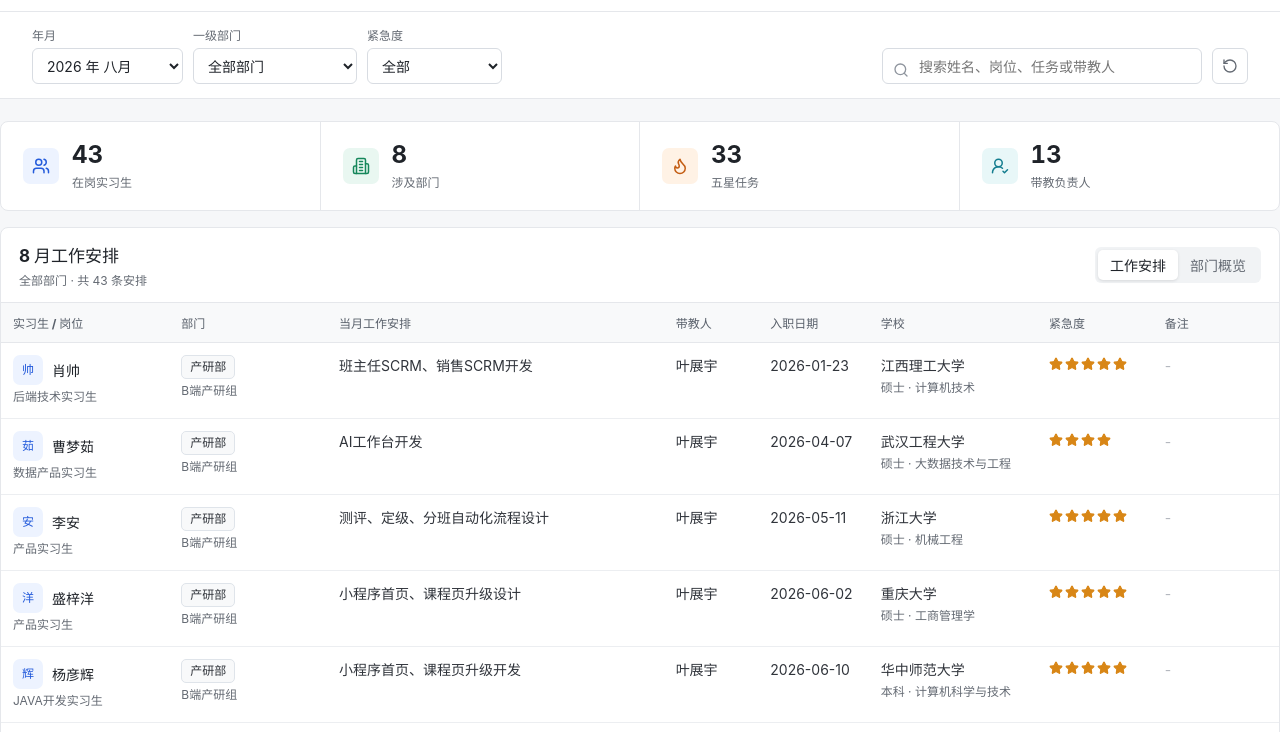
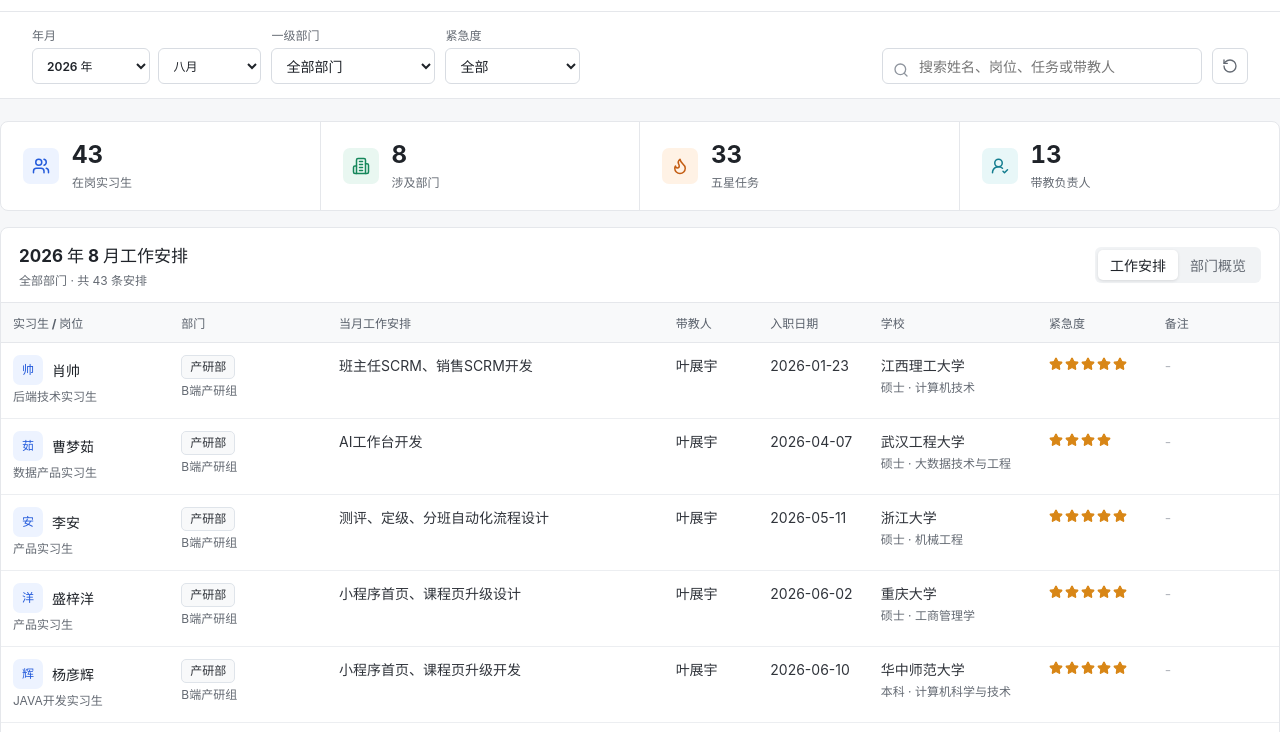
Before and after one commit to wangxu0724/intern-project-dashboard, a plain HTML site: page index.html in a window 1280 px wide. Shown: the part 60-792 px from the top of the page. Drawn offline with Linux system fonts and the light colour scheme.

Commit message:
Split date filter into year and month

```diff
--- a/app.js
+++ b/app.js
@@ -13,6 +13,7 @@
   };
 
   const elements = {
+    year: document.querySelector("#yearFilter"),
     month: document.querySelector("#monthFilter"),
     department: document.querySelector("#departmentFilter"),
     urgency: document.querySelector("#urgencyFilter"),
@@ -59,12 +60,6 @@
     match = text.match(/(?:^|\D)(\d{1,2})月/);
     if (match) return `${DEFAULT_YEAR}-${String(Number(match[1])).padStart(2, "0")}`;
     return fallbackMonth || `${DEFAULT_YEAR}-${String(new Date().getMonth() + 1).padStart(2, "0")}`;
-  }
-
-  function formatMonth(month) {
-    const [year, rawMonth] = String(month).split("-");
-    const monthNumber = Number(rawMonth);
-    return `${year} 年 ${MONTH_LABELS[monthNumber - 1] || monthNumber}月`;
   }
 
   function normalizeDate(value) {
@@ -201,6 +196,7 @@
 
   function currentFilters() {
     return {
+      year: elements.year.value,
       month: elements.month.value,
       department: elements.department.value,
       urgency: elements.urgency.value,
@@ -211,7 +207,11 @@
   function filteredRecords() {
     const filters = currentFilters();
     return state.records
-      .filter((record) => !filters.month || record.month === filters.month)
+      .filter((record) => {
+        const [recordYear, recordMonth] = String(record.month || "").split("-");
+        return (!filters.year || recordYear === filters.year)
+          && (!filters.month || recordMonth === filters.month);
+      })
       .filter((record) => filters.department === "all" || record.department === filters.department)
       .filter((record) => filters.urgency === "all" || record.urgency >= Number(filters.urgency))
       .filter((record) => {
@@ -286,9 +286,12 @@
 
   function render() {
     const records = filteredRecords();
+    const year = elements.year.value;
     const month = elements.month.value;
     const department = elements.department.value;
-    document.querySelector("#viewTitle").textContent = month ? `${Number(month.split("-")[1])} 月工作安排` : "工作安排";
+    document.querySelector("#viewTitle").textContent = year && month
+      ? `${year} 年 ${Number(month)} 月工作安排`
+      : "工作安排";
     document.querySelector("#resultSummary").textContent = `${department === "all" ? "全部部门" : department} · 共 ${records.length} 条安排`;
     renderMetrics(records);
     renderTable(records);
@@ -302,11 +305,21 @@
   }
 
   function populateFilters(preferredMonth) {
-    const currentMonth = preferredMonth || elements.month.value;
+    const availableMonths = [...new Set(state.records.map((record) => record.month).filter(Boolean))].sort().reverse();
+    const fallbackMonth = availableMonths[0] || `${DEFAULT_YEAR}-${String(new Date().getMonth() + 1).padStart(2, "0")}`;
+    const [preferredYear, preferredMonthNumber] = String(preferredMonth || "").split("-");
+    const currentYear = preferredYear || elements.year.value || fallbackMonth.split("-")[0];
+    const currentMonth = preferredMonthNumber || elements.month.value || fallbackMonth.split("-")[1];
     const currentDepartment = elements.department.value || "all";
-    const months = [...new Set(state.records.map((record) => record.month).filter(Boolean))].sort().reverse();
-    elements.month.innerHTML = months.map((month) => `<option value="${month}">${escapeHtml(formatMonth(month))}</option>`).join("");
-    elements.month.value = months.includes(currentMonth) ? currentMonth : (months[0] || "");
+    const years = [...new Set(availableMonths.map((month) => month.split("-")[0]))].sort().reverse();
+    if (!years.includes(currentYear)) years.unshift(currentYear);
+    elements.year.innerHTML = years.map((year) => `<option value="${year}">${year} 年</option>`).join("");
+    elements.year.value = currentYear;
+    elements.month.innerHTML = MONTH_LABELS.map((label, index) => {
+      const monthNumber = String(index + 1).padStart(2, "0");
+      return `<option value="${monthNumber}">${label}月</option>`;
+    }).join("");
+    elements.month.value = currentMonth;
 
     const departments = [...new Set(state.records.map((record) => record.department).filter(Boolean))].sort((a, b) => a.localeCompare(b, "zh-CN"));
     elements.department.innerHTML = `<option value="all">全部部门</option>${departments.map((department) => `<option value="${escapeHtml(department)}">${escapeHtml(department)}</option>`).join("")}`;
@@ -381,12 +394,18 @@
     setTimeout(() => URL.revokeObjectURL(url), 1000);
   }
 
+  function selectedPeriod() {
+    const year = elements.year.value;
+    const month = elements.month.value;
+    return year && month ? `${year}-${month}` : "全部时间";
+  }
+
   function exportMarkdown(records) {
     const rows = exportRows(records);
     const headers = Object.keys(rows[0] || {});
     const clean = (value) => String(value ?? "").replaceAll("|", "\\|").replace(/\r?\n/g, " ");
     const markdown = [
-      `# 实习生项目安排（${elements.month.value || "全部时间"}）`,
+      `# 实习生项目安排（${selectedPeriod()}）`,
       "",
       `筛选部门：${elements.department.value === "all" ? "全部部门" : elements.department.value}`,
       "",
@@ -395,7 +414,7 @@
       ...rows.map((row) => `| ${headers.map((header) => clean(row[header])).join(" | ")} |`),
       "",
     ].join("\n");
-    downloadBlob(markdown, "text/markdown;charset=utf-8", `实习生项目安排_${elements.month.value || "全部"}.md`);
+    downloadBlob(markdown, "text/markdown;charset=utf-8", `实习生项目安排_${selectedPeriod()}.md`);
   }
 
   function exportExcel(records) {
@@ -405,7 +424,7 @@
     worksheet["!cols"] = [6, 10, 14, 16, 18, 10, 22, 18, 9, 12, 16, 42, 12, 20].map((wch) => ({ wch }));
     const workbook = XLSX.utils.book_new();
     XLSX.utils.book_append_sheet(workbook, worksheet, "工作安排");
-    XLSX.writeFile(workbook, `实习生项目安排_${elements.month.value || "全部"}.xlsx`, { compression: true });
+    XLSX.writeFile(workbook, `实习生项目安排_${selectedPeriod()}.xlsx`, { compression: true });
   }
 
   async function loadInitialData() {
@@ -432,13 +451,13 @@
   }
 
   function bindEvents() {
-    [elements.month, elements.department, elements.urgency].forEach((element) => element.addEventListener("change", render));
+    [elements.year, elements.month, elements.department, elements.urgency].forEach((element) => element.addEventListener("change", render));
     elements.search.addEventListener("input", render);
     document.querySelector("#resetFilters").addEventListener("click", () => {
       elements.department.value = "all";
       elements.urgency.value = "all";
       elements.search.value = "";
-      populateFilters(elements.month.options[0]?.value);
+      populateFilters([...new Set(state.records.map((record) => record.month).filter(Boolean))].sort().at(-1));
       render();
     });
 
--- a/index.html
+++ b/index.html
@@ -37,10 +37,13 @@
     <main>
       <section class="filter-band" aria-label="筛选条件">
         <div class="filter-inner">
-          <label class="filter-field">
+          <div class="filter-field date-filter">
             <span>年月</span>
-            <select id="monthFilter"></select>
-          </label>
+            <span class="date-selects">
+              <select id="yearFilter" aria-label="选择年份"></select>
+              <select id="monthFilter" aria-label="选择月份"></select>
+            </span>
+          </div>
           <label class="filter-field">
             <span>一级部门</span>
             <select id="departmentFilter"></select>
--- a/styles.css
+++ b/styles.css
@@ -134,8 +134,11 @@ h1 { margin: 0; font-size: 19px; line-height: 1.25; letter-spacing: 0; }
 .filter-band { background: var(--surface); border-bottom: 1px solid var(--line); }
 .filter-inner { max-width: 1540px; margin: 0 auto; padding: 14px 32px; gap: 10px; }
 .filter-field { min-width: 150px; display: grid; gap: 5px; }
+.filter-field.date-filter { min-width: 220px; }
 .filter-field.compact-filter { min-width: 120px; }
 .filter-field > span, .dialog-field > span, .dialog-row > span { color: var(--muted); font-size: 12px; font-weight: 600; }
+.date-selects { display: grid; grid-template-columns: 1.15fr 1fr; gap: 8px; }
+.date-selects select { width: 100%; }
 
 select, input[type="search"], .input-with-icon {
   height: 36px;
@@ -297,7 +300,7 @@ dialog::backdrop { background: rgba(31, 35, 41, .46); }
   .header-actions { margin-left: auto; }
   .button { padding: 0 10px; }
   .filter-inner { padding: 12px 16px; display: grid; grid-template-columns: 1fr 1fr 40px; }
-  .filter-field, .filter-field.compact-filter { min-width: 0; }
+  .filter-field, .filter-field.date-filter, .filter-field.compact-filter { min-width: 0; }
   .compact-filter { display: none; }
   .search-field { grid-column: 1 / -1; grid-row: 2; min-width: 0; margin: 0; }
   #resetFilters { grid-column: 3; grid-row: 1; }
```
